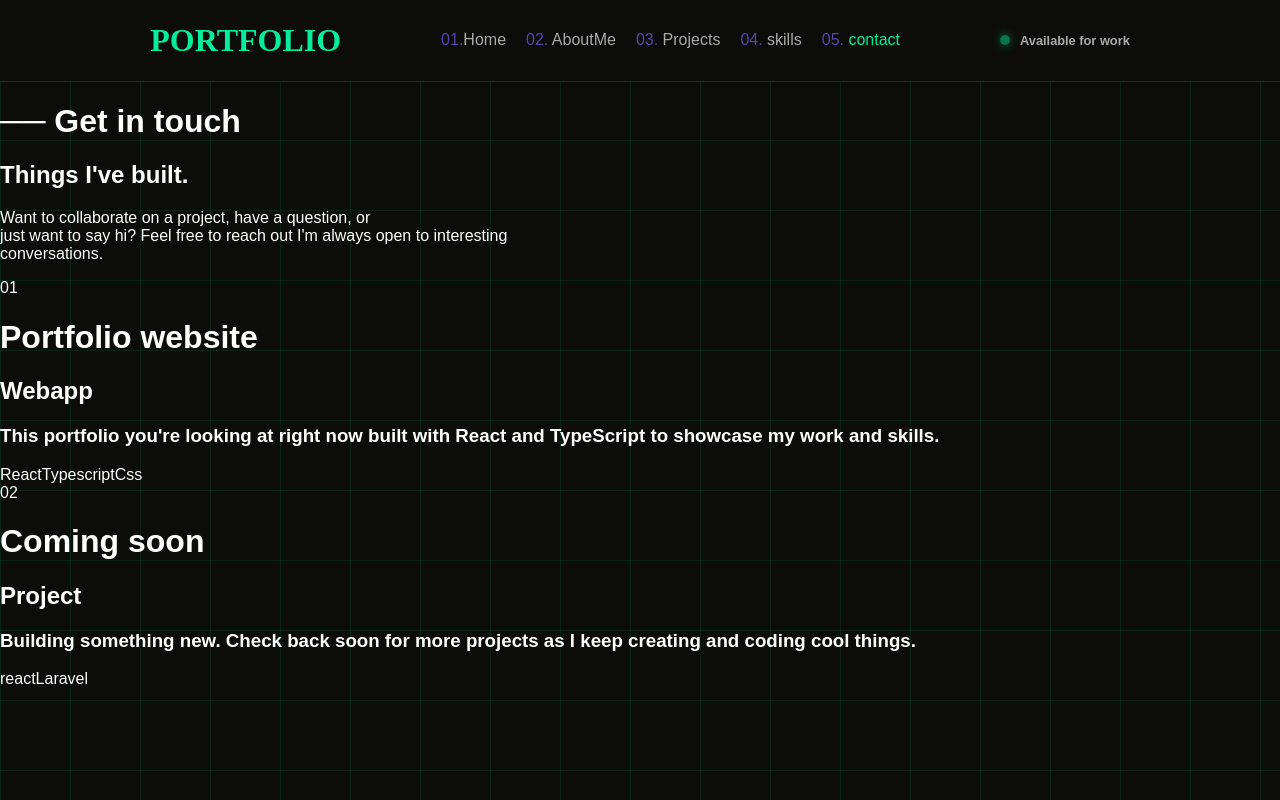
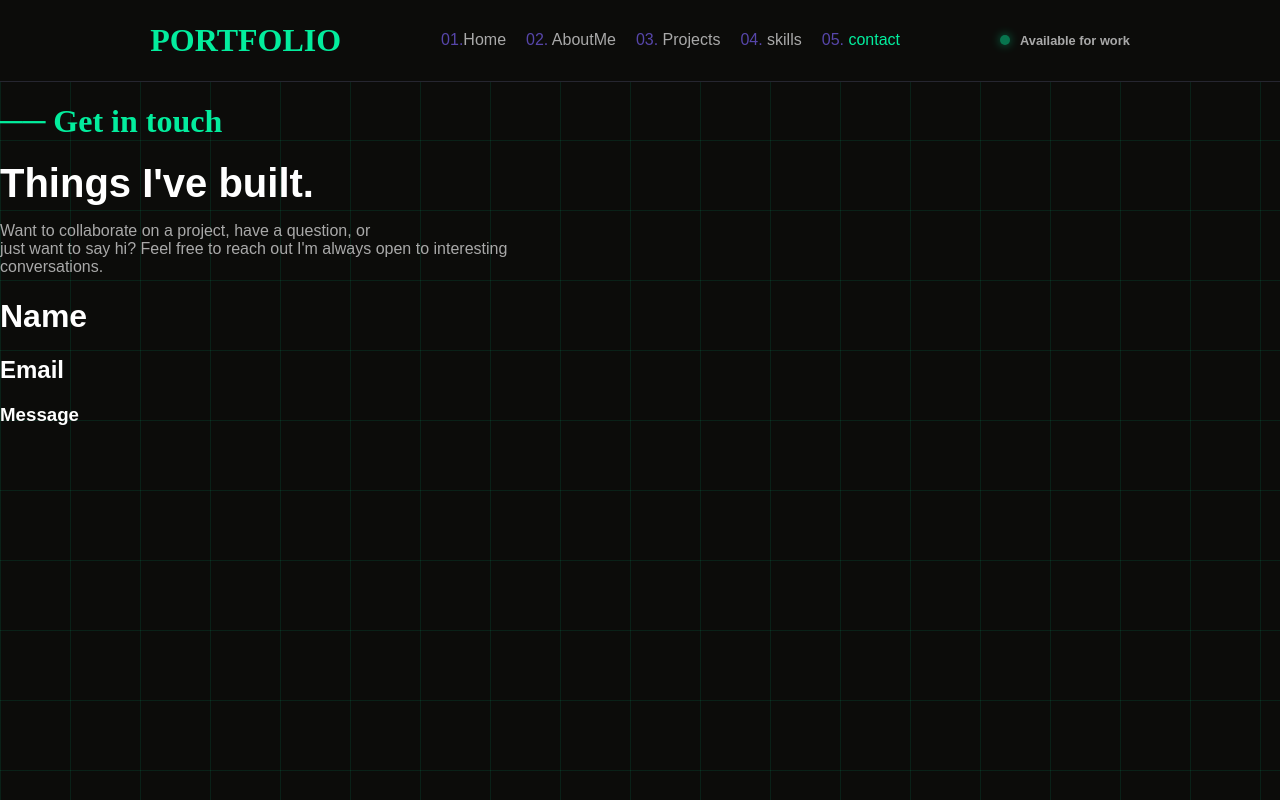
Before and after one commit to itzmitto/portfolioproject, a React (Vite) app: page /contact in a window 1280 px wide. Built offline with nearby package versions, Linux system fonts and the light colour scheme.

Commit message:
258ste commit

```diff
--- a/src/pages/Contact.css
+++ b/src/pages/Contact.css
@@ -1,24 +1,50 @@
 .contact {
-    .gridContainer {
+    /* .gridContainer {
         display: flex;
         flex-direction: column;
         align-items: center;
         padding: 4rem 2rem;
-    }
+    } */
 
     body {
         color: red;
         justify-content: center;
     }
 
-    .titleBlock {
-        color: red;
-    }
-    .titleBlock h1 {
-        color: yellow;
-    }
 
 
 
 
 }
+
+
+
+
+
+
+
+
+
+
+
+
+
+
+
+
+/* dit is de contact pagina h1 dingen later fixen  */
+
+    .titleBlock h1 {
+        color: #03ed9d;
+        font-family: 'Times New Roman', Times, serif;
+    }
+
+    .titleBlock h2 {
+        color: white;
+        font-size: 2.5rem;
+        margin: 0.5rem 0;
+    }
+
+    .titleBlock p {
+        color: darkgrey;
+    }
--- a/src/pages/Contact.tsx
+++ b/src/pages/Contact.tsx
@@ -18,29 +18,28 @@ function Contact() {
 
                     <div className="cardsContainer">
                         <div className="card main">
-                            <span className="cardNumber">01</span>
-                            <h1>Portfolio website</h1>
-                            <h2>Webapp</h2>
-                            <h3>This portfolio you're looking at right now built with React and TypeScript to showcase my work and skills.</h3>
-                            <div className="pillsWrapper">
-                                <span className="pill">React</span>
-                                <span className="pill">Typescript</span>
-                                <span className="pill">Css</span>
-                            </div>
+                            <h1>Name</h1>
+                            <h2>Email</h2>
+                            <h3>Message</h3>
+
                         </div>
 
 
 
-                        <div className="card second">
-                            <span className="cardNumber">02</span>
+
+
+
+
+
+
+
+
+
+                        {/* <div className="card second">
                             <h1>Coming soon</h1>
-                            <h2>Project</h2>
                             <h3>Building something new. Check back soon for more projects as I keep creating and coding cool things.</h3>
-                            <div className="pillsWrapper">
-                                <span className="pill">react</span>
-                                <span className="pill">Laravel</span>
                             </div>
-                        </div>
+                        </div> */}
 
 
 
```
Also changed, not shown: src/pages/Skills.css (+0 -42 lines), src/pages/AboutMe.css (line endings or trailing spaces), src/pages/AboutMe.tsx (line endings or trailing spaces), src/pages/Projects.css (line endings or trailing spaces), src/pages/Projects.tsx (line endings or trailing spaces), src/pages/Skills.tsx (line endings or trailing spaces).
